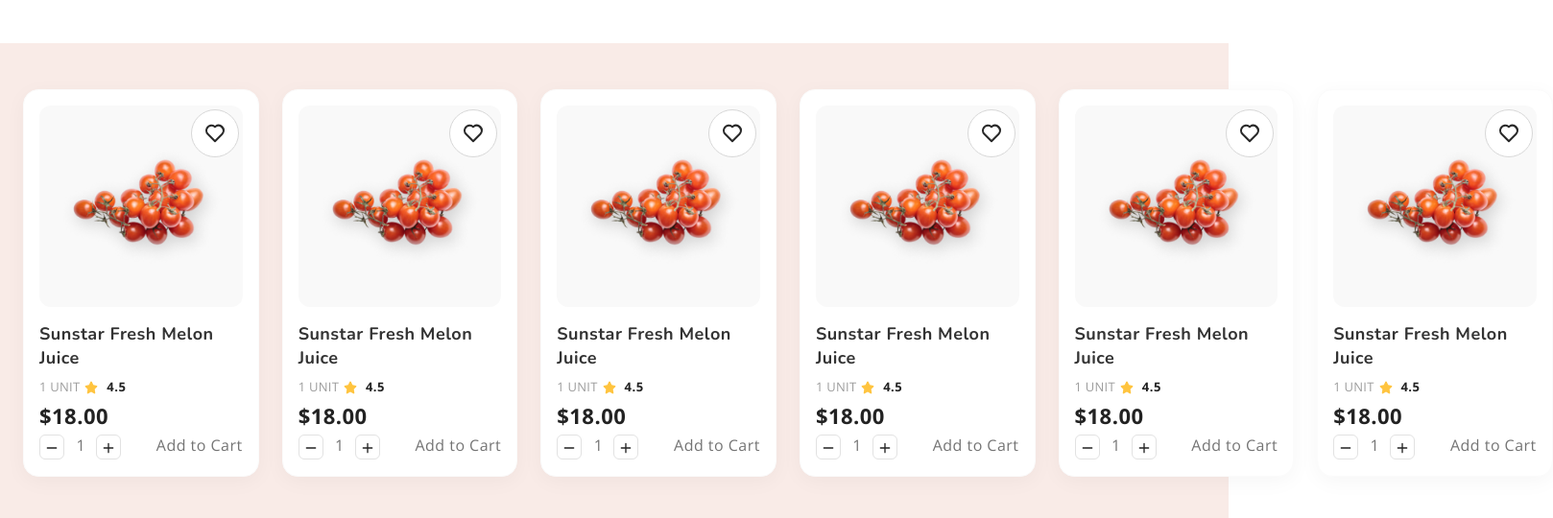
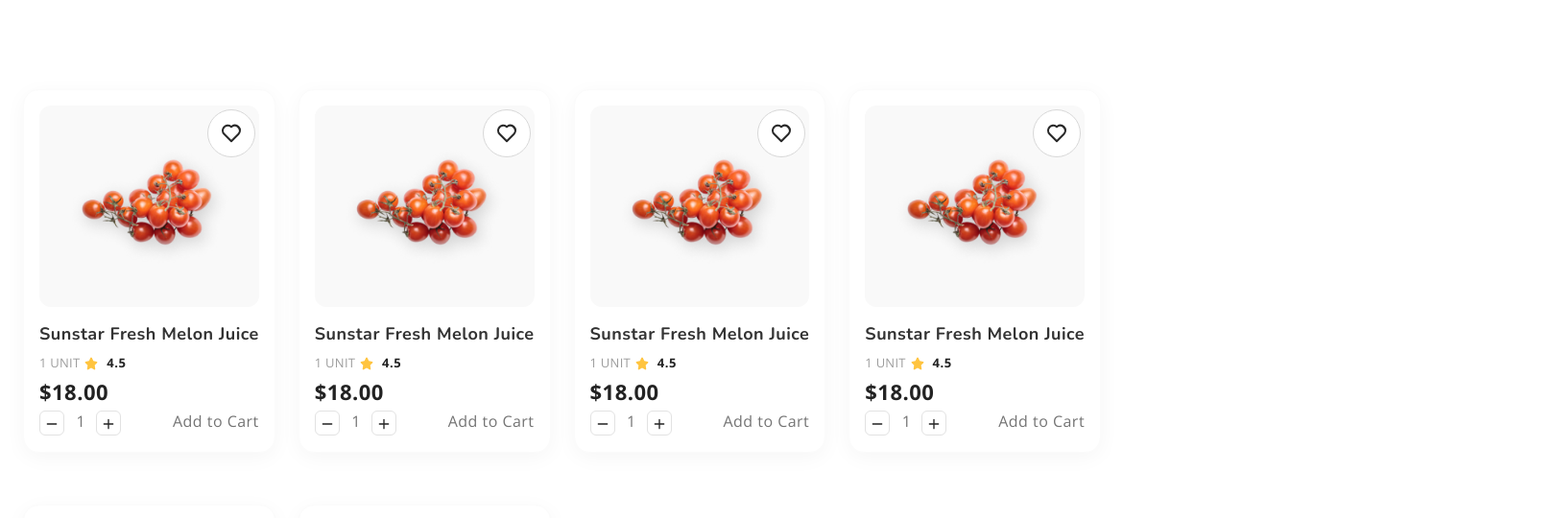
Before and after one commit to foyezkafi/food-mart, a plain HTML site: page index.html in a window 1280 px wide. Shown: the part 1877-2417 px from the top of the page at 96% size, 1618 px wide, since content can reach past the window. Drawn offline with nearby package versions, Linux system fonts and the light colour scheme.

Commit message:
flex wrap added

```diff
--- a/index.html
+++ b/index.html
@@ -1038,11 +1038,11 @@
 
 
     <!-- -------------- slider products for phone device -->
-    <section class="py-5 bg-danger ">
+    <section class="py-5 ">
       <div class="container-fluid">
         <div class="row">
           <div class="col-md-12">
-            <div class="d-flex gap-4">
+            <div class="d-flex flex-wrap gap-4">
             <!-- -------------- singel products -->
             <div class="product-item ">
                   <a href="#" class="btn-wishlist"><svg width="24" height="24"><use xlink:href="#heart"></use></svg></a>
```
